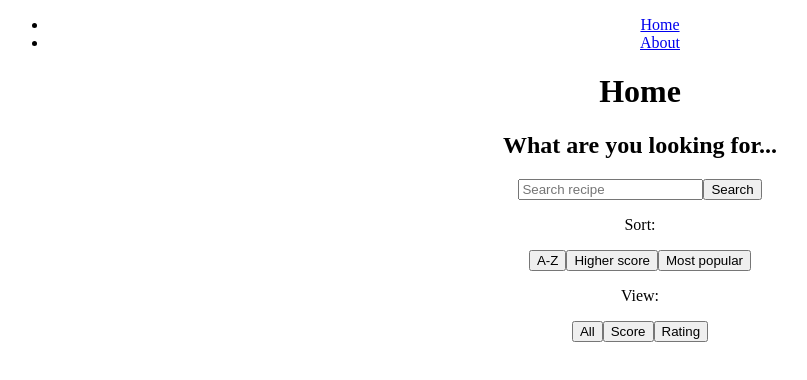
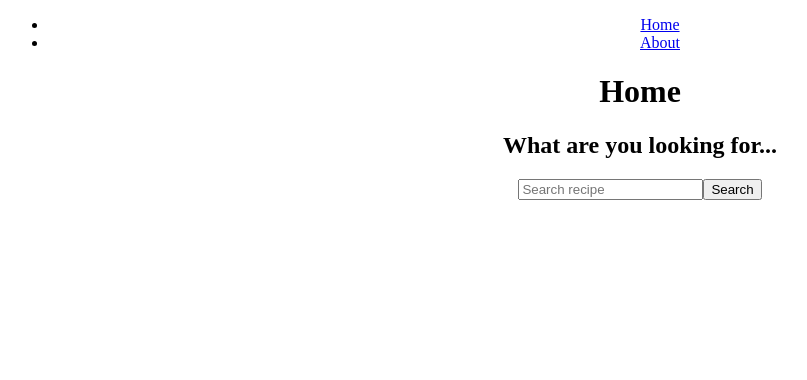
Before and after one commit to Camilovelag/awesome-recipes, a React (Create React App) app: page / in a window 1280 px wide. Shown: the top 380 px of the page, without its empty margins (0-807 px from the left). Built offline with nearby package versions, Linux system fonts and the light colour scheme.

Commit message:
Improve UI/UX: add 'loading', 'no results' msgs, show/hide views/sort selectors

```diff
--- a/src/pages/Home.js
+++ b/src/pages/Home.js
@@ -10,7 +10,8 @@ import RecipePreview from '../components/RecipePreview';
 import SearchRecipe from '../components/SearchRecipe';
 
 const Home = () => {
-  const recipes = useSelector((state) => state.persistedReducer.recipes);
+  const { recipes, noResults, loading } = useSelector((state) => state.persistedReducer);
+
   const dispatch = useDispatch();
   console.log(recipes);
 
@@ -31,15 +32,25 @@ const Home = () => {
     <div>
       <h1>Home</h1>
       <SearchRecipe />
-      <p>Sort:</p>
+      {recipes.length > 0 && loading === false && (
+        <div className="info">
+          <div className="sort-buttons">
+            <p>Sort by: </p>
             <button type="button" onClick={() => dispatch(sortByTitle())}>A-Z</button>
             <button type="button" onClick={() => dispatch(sortByScore())}>Higher score</button>
             <button type="button" onClick={() => dispatch(sortByPositive())}>Most popular</button>
-      <p>View:</p>
+          </div>
+          <div className="view-buttons">
+            <p>View: </p>
             <button type="button" onClick={() => dispatch(viewByAll())}>All</button>
             <button type="button" onClick={() => dispatch(viewByScore())}>Score</button>
             <button type="button" onClick={() => dispatch(viewByPositive())}>Rating</button>
+          </div>
           {recipesList}
+        </div>
+      )}
+      <div>{loading && (<span>Loading, please wait...</span>)}</div>
+      <div>{noResults && loading === false && (<span>No results found!</span>)}</div>
     </div>
   );
 };
--- a/src/redux/recipes/recipesSlice.js
+++ b/src/redux/recipes/recipesSlice.js
@@ -10,6 +10,7 @@ const recipesReducer = createSlice({
     recipes: [],
     error: '',
     view: 'all',
+    noResults: false,
   },
   reducers: {
     sortByScore: (state) => {
@@ -51,6 +52,7 @@ const recipesReducer = createSlice({
       ...state,
       loading: false,
       recipes: action.payload,
+      noResults: action.payload.length === 0,
     }));
     builder.addCase(getRecipes.rejected, (state, action) => ({
       ...state,
```
Lines whose indentation alone changed are shown as unchanged.
